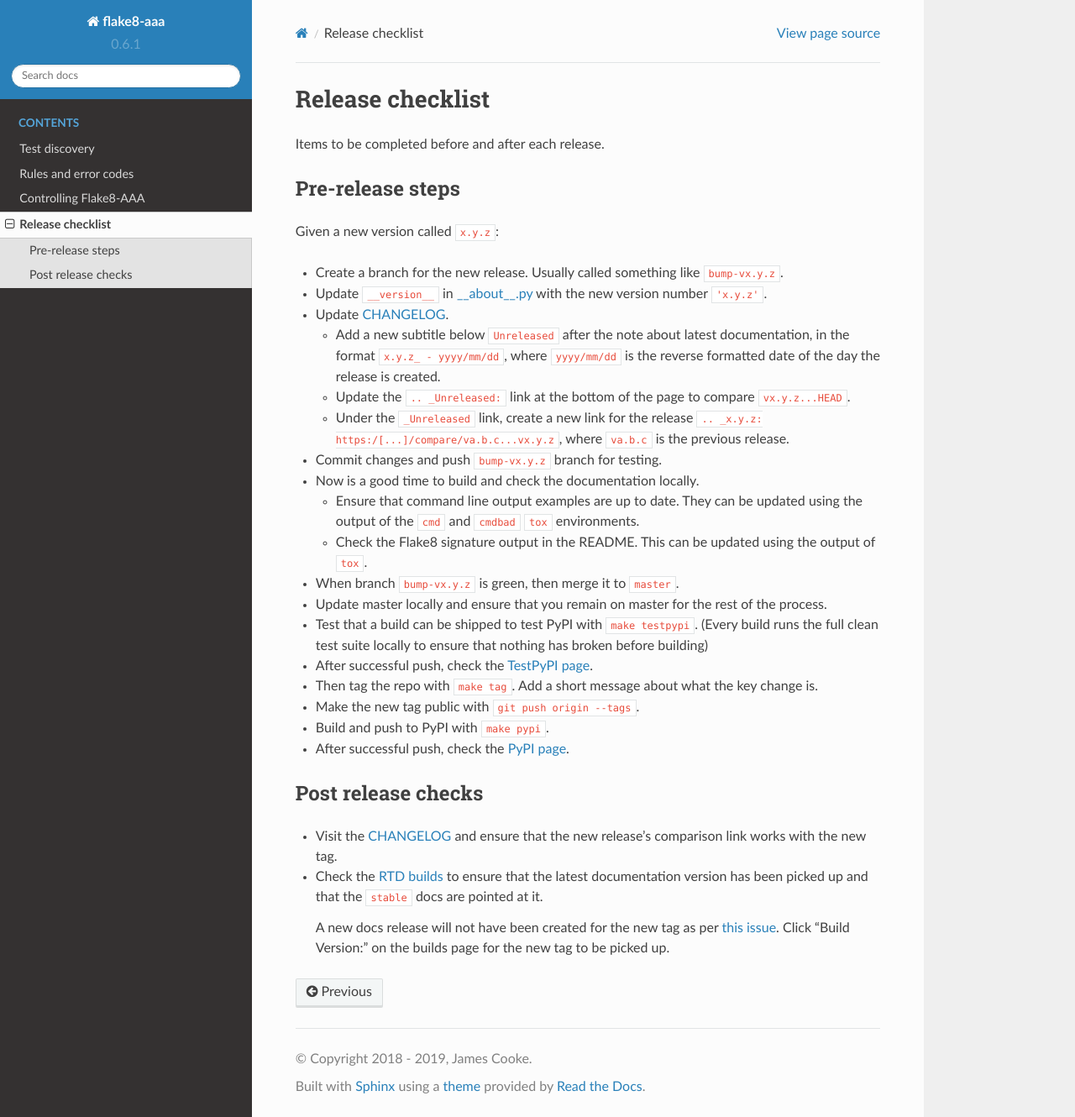
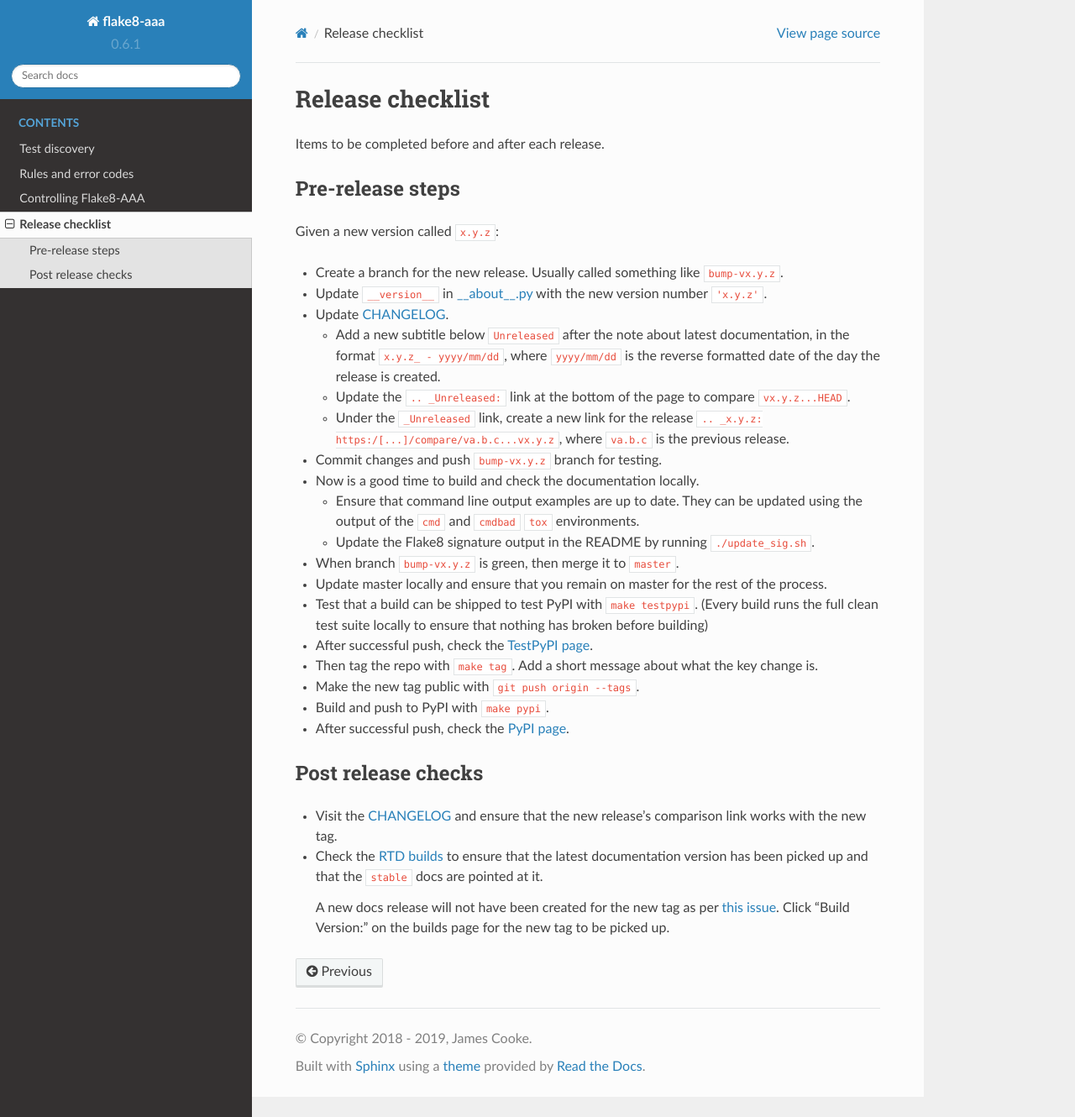
Before and after one commit to jamescooke/flake8-aaa, a Sphinx documentation site: the page built from docs/release_checklist.rst, in a window 1280 px wide and 1330 px high. Shown: the whole window at 84% size. Built offline with Sphinx 7.4.7 and the Read the Docs theme 2.0.0, drawn with Linux system fonts in a browser that asks for light colours.

Commit message:
Add script for updating Flake8 signature

```diff
--- a/docs/release_checklist.rst
+++ b/docs/release_checklist.rst
@@ -36,8 +36,8 @@
     updated using the output of the ``cmd`` and ``cmdbad`` ``tox``
     environments.
 
-  - Check the Flake8 signature output in the README. This can be updated using
-    the output of ``tox``.
+  - Update the Flake8 signature output in the README by running
+    ``./update_sig.sh``.
 
 * When branch ``bump-vx.y.z`` is green, then merge it to ``master``.
 
```
Also changed, not shown: 1 other file.
